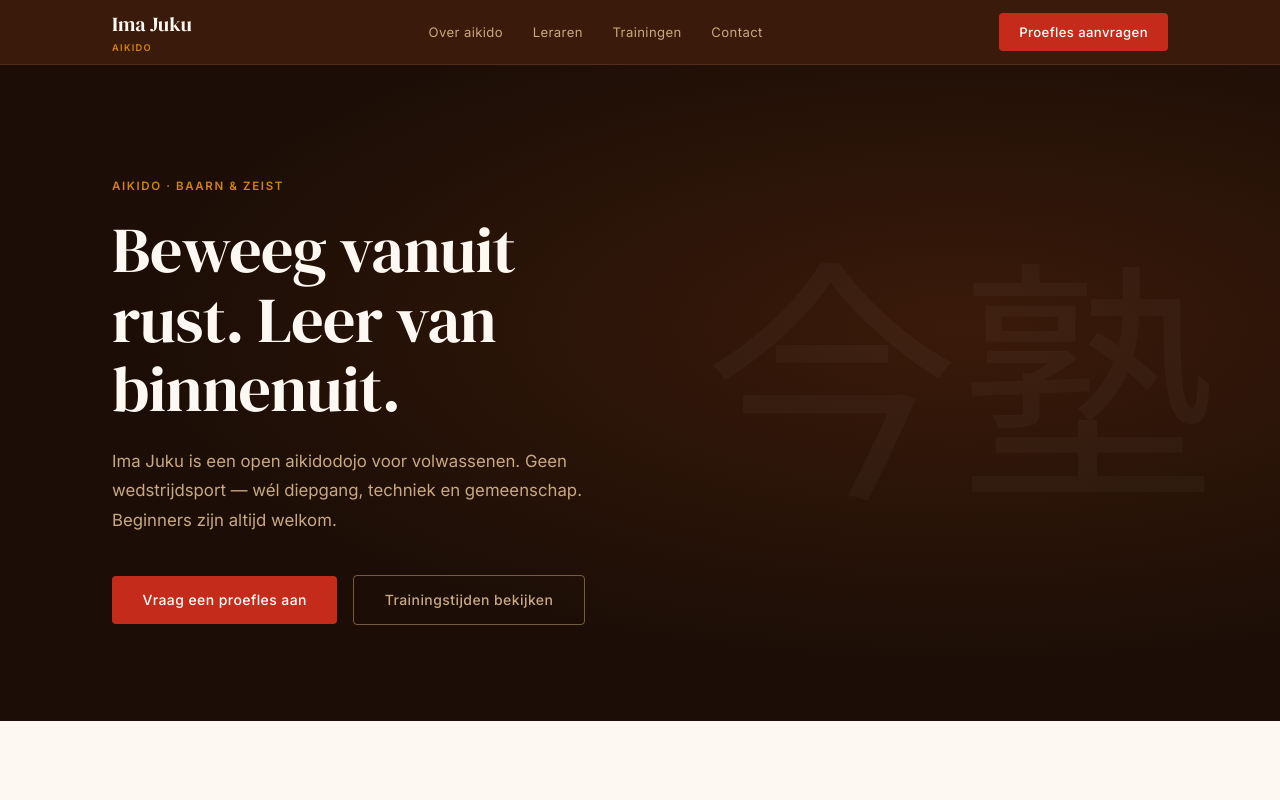
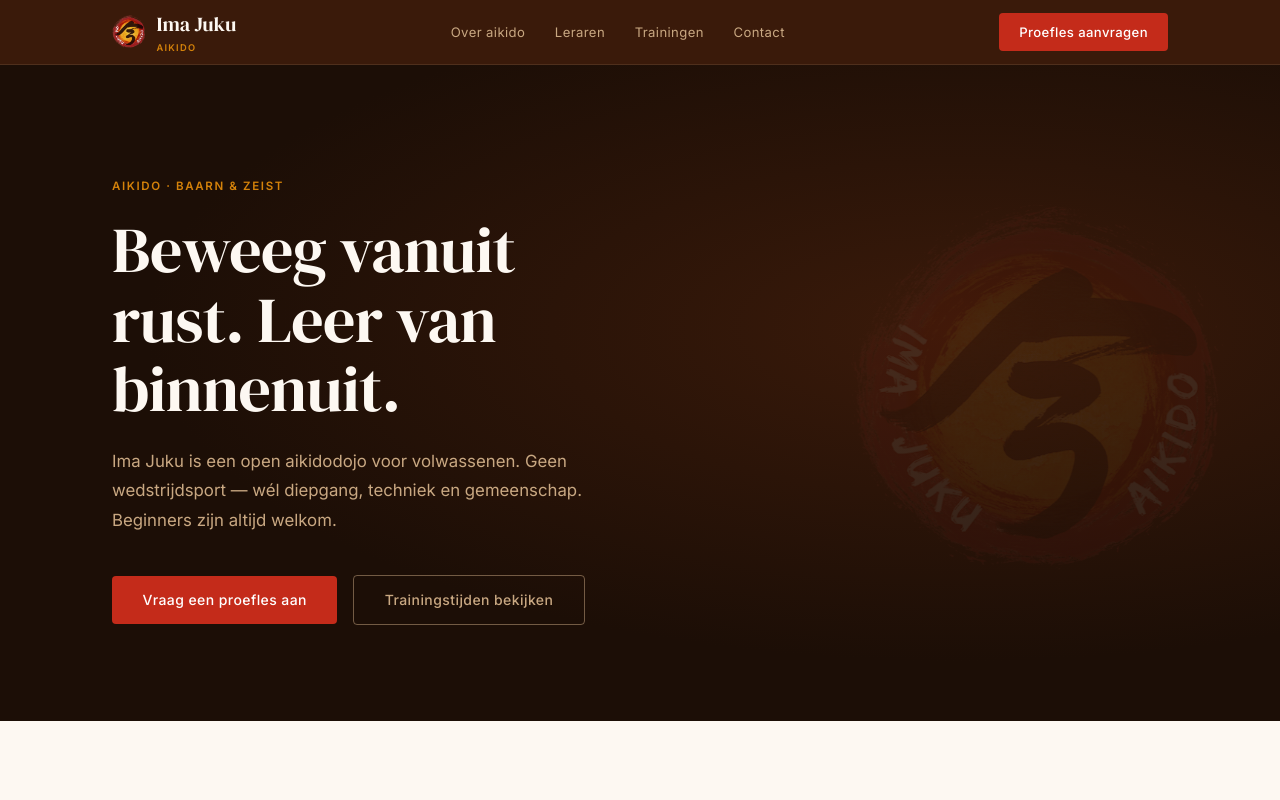
Before and after one commit to arjandevries060967-sketch/ima-juku-website-2026, a plain HTML site: page index.html in a window 1280 px wide. Shown: the top 800 px of the page. Drawn offline with Linux system fonts and the light colour scheme.

Commit message:
logo aanpassing

```diff
--- a/index.html
+++ b/index.html
@@ -121,6 +121,17 @@
     text-decoration: none;
     white-space: nowrap;
     flex-shrink: 0;
+    display: flex;
+    align-items: center;
+    gap: 0.65rem;
+  }
+
+  .nav-logo img {
+    width: 34px;
+    height: 34px;
+    border-radius: 50%;
+    flex-shrink: 0;
+    opacity: 0.9;
   }
 
   .nav-logo span {
@@ -222,18 +233,17 @@
     overflow: hidden;
   }
 
-  .hero::before {
-    content: '今塾';
+  .hero-watermark {
     position: absolute;
-    right: 5%;
+    right: 4%;
     top: 50%;
     transform: translateY(-50%);
-    font-size: clamp(10rem, 20vw, 20rem);
-    color: rgba(255,255,255,0.03);
-    font-family: serif;
-    line-height: 1;
+    width: clamp(240px, 30vw, 380px);
+    height: clamp(240px, 30vw, 380px);
+    opacity: 0.07;
     pointer-events: none;
     user-select: none;
+    border-radius: 50%;
   }
 
   .hero-content {
@@ -588,6 +598,15 @@
     margin-bottom: 2rem;
   }
 
+  .footer-logo-mark {
+    width: 52px;
+    height: 52px;
+    border-radius: 50%;
+    opacity: 0.45;
+    display: block;
+    margin-bottom: 1rem;
+  }
+
   .footer-brand .logo {
     font-family: var(--font-serif);
     font-size: 1.4rem;
@@ -682,8 +701,8 @@
   <div class="container">
     <nav class="nav-inner">
       <a href="/" class="nav-logo">
-        Ima Juku
-        <span>Aikido</span>
+        <img src="logo ima juku.png" alt="Ima Juku logo">
+        <div>Ima Juku<span>Aikido</span></div>
       </a>
       <ul class="nav-links">
         <li><a href="/over">Over aikido</a></li>
@@ -713,6 +732,7 @@
 
 <!-- ─── HERO ──────────────────────────────────────── -->
 <section class="hero">
+  <img src="logo ima juku.png" alt="" class="hero-watermark" aria-hidden="true">
   <div class="container">
     <div class="hero-content">
       <span class="overline">Aikido · Baarn &amp; Zeist</span>
@@ -893,6 +913,7 @@
   <div class="container">
     <div class="footer-inner">
       <div class="footer-brand">
+        <img src="logo ima juku.png" alt="" class="footer-logo-mark" aria-hidden="true">
         <span class="logo">Ima Juku</span>
         <span class="sub">Aikido · Baarn &amp; Zeist</span>
         <p>Een open dojo voor volwassenen die aikido serieus willen beoefenen. Directe lijn vanuit de Japanse traditie.</p>
```
Also changed, not shown: proefles.html (+20 -8 lines), logo ima juku.png (added).
